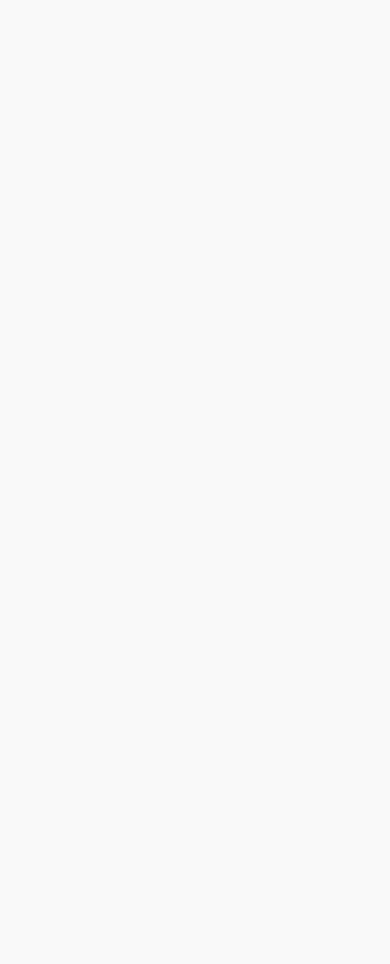
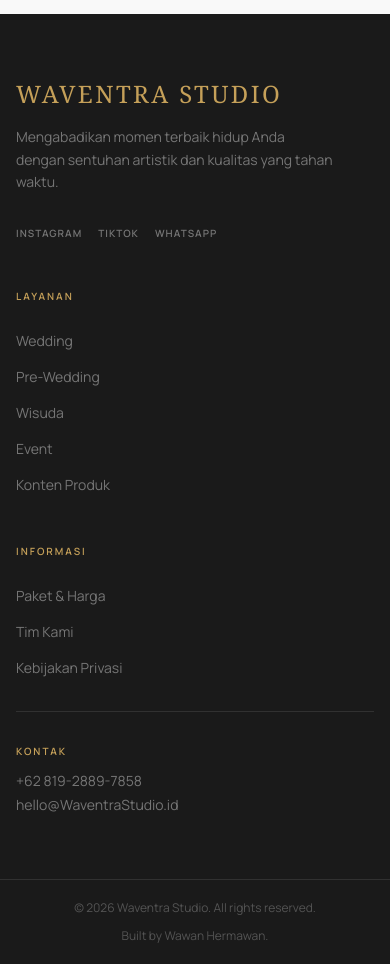
Before and after one commit to wawanher487/waventra_studio, a Next.js app: page / in a window 390 px wide. Shown: the part 4640-5604 px from the top of the page. Before the commit the page ends 4654 px from the top, so only its background shows below. Built offline with nearby package versions, Linux system fonts and the light colour scheme.

Commit message:
feat: footer section done

```diff
--- a/src/app/layout.tsx
+++ b/src/app/layout.tsx
@@ -2,6 +2,7 @@ import type { Metadata } from "next";
 import { Manrope, Noto_Serif } from "next/font/google";
 import "./globals.css";
 import Navbar from "@/components/layout/Navbar";
+import Footer from "@/components/layout/Footer";
 
 const manrope = Manrope({
   variable: "--font-sans",
@@ -32,6 +33,7 @@ export default function RootLayout({
       <body>
         <Navbar />
         {children}
+        <Footer />
       </body>
     </html>
   );
--- a/src/components/layout/Footer.tsx
+++ b/src/components/layout/Footer.tsx
@@ -0,0 +1,142 @@
+// Server Component — tidak ada interaktivitas
+import Link from "next/link";
+
+// Data footer dipisah dari markup — kalau ada perubahan link, edit di sini
+const footerLinks = {
+  layanan: [
+    { label: "Wedding", href: "#portfolio" },
+    { label: "Pre-Wedding", href: "#portfolio" },
+    { label: "Wisuda", href: "#portfolio" },
+    { label: "Event", href: "#portfolio" },
+    { label: "Konten Produk", href: "#portfolio" },
+  ],
+  info: [
+    { label: "Paket & Harga", href: "#packages" },
+    { label: "Tim Kami", href: "#team" },
+    { label: "Kebijakan Privasi", href: "/privacy" },
+  ],
+};
+
+const socialLinks = [
+  { label: "Instagram", href: "https://instagram.com" },
+  { label: "TikTok", href: "https://tiktok.com" },
+  { label: "WhatsApp", href: "https://wa.me/6281928897858" },
+];
+
+export default function Footer() {
+  return (
+    <footer className="bg-brand-primary text-white">
+      {/* Main footer content */}
+      <div className="max-w-7xl mx-auto px-4 sm:px-6 lg:px-8 py-16 lg:py-20">
+        <div className="grid grid-cols-1 sm:grid-cols-2 lg:grid-cols-4 gap-12">
+          {/* Brand column */}
+          <div className="lg:col-span-2">
+            <p className="font-serif text-brand-gold text-2xl tracking-widest uppercase mb-4">
+              Waventra Studio
+            </p>
+            <p className="text-white/40 text-sm leading-relaxed max-w-xs mb-8">
+              Mengabadikan momen terbaik hidup Anda dengan sentuhan artistik dan
+              kualitas yang tahan waktu.
+            </p>
+            {/* Social links */}
+            <div className="flex gap-4">
+              {socialLinks.map((s) => (
+                <a
+                  key={s.label}
+                  href={s.href}
+                  target="_blank"
+                  rel="noopener noreferrer"
+                  className="
+                    text-[10px] font-semibold tracking-widest uppercase
+                    text-white/40 hover:text-brand-gold
+                    transition-colors duration-200
+                  "
+                >
+                  {s.label}
+                </a>
+              ))}
+            </div>
+          </div>
+
+          {/* Layanan */}
+          <div>
+            <p className="text-[10px] font-semibold tracking-[0.2em] uppercase text-brand-gold mb-6">
+              Layanan
+            </p>
+            <ul className="space-y-3">
+              {footerLinks.layanan.map((link) => (
+                <li key={link.label}>
+                  <Link
+                    href={link.href}
+                    className="text-sm text-white/40 hover:text-white transition-colors duration-200"
+                  >
+                    {link.label}
+                  </Link>
+                </li>
+              ))}
+            </ul>
+          </div>
+
+          {/* Info */}
+          <div>
+            <p className="text-[10px] font-semibold tracking-[0.2em] uppercase text-brand-gold mb-6">
+              Informasi
+            </p>
+            <ul className="space-y-3">
+              {footerLinks.info.map((link) => (
+                <li key={link.label}>
+                  <Link
+                    href={link.href}
+                    className="text-sm text-white/40 hover:text-white transition-colors duration-200"
+                  >
+                    {link.label}
+                  </Link>
+                </li>
+              ))}
+            </ul>
+
+            {/* Kontak langsung */}
+            <div className="mt-8 pt-8 border-t border-white/10">
+              <p className="text-[10px] font-semibold tracking-[0.2em] uppercase text-brand-gold mb-3">
+                Kontak
+              </p>
+              <a
+                href="https://wa.me/6281928897858"
+                target="_blank"
+                className="text-sm text-white/40 hover:text-white transition-colors duration-200 block"
+              >
+                +62 819-2889-7858
+              </a>
+              <a
+                href="mailto:hello@WaventraStudio.id"
+                className="text-sm text-white/40 hover:text-white transition-colors duration-200 block mt-1"
+              >
+                hello@WaventraStudio.id
+              </a>
+            </div>
+          </div>
+        </div>
+      </div>
+
+      {/* Bottom bar */}
+      <div className="border-t border-white/10">
+        <div className="max-w-7xl mx-auto px-4 sm:px-6 lg:px-8 py-5 flex flex-col sm:flex-row justify-between items-center gap-3">
+          <p className="text-xs text-white/25">
+            © {new Date().getFullYear()} Waventra Studio. All rights reserved.
+          </p>
+          <p className="text-xs text-white/25">
+            Built by{" "}
+            <a
+              href="https://www.wawanhermawan.dev/"
+              target="_blank"
+              className="hover:text-brand-gold"
+            >
+              {" "}
+              Wawan Hermawan.
+            </a>
+          </p>
+        </div>
+      </div>
+    </footer>
+  );
+}
--- a/src/components/layout/Navbar.tsx
+++ b/src/components/layout/Navbar.tsx
@@ -7,7 +7,6 @@ const navLinks = [
   { label: "Portofolio", href: "#portfolio" },
   { label: "Packages", href: "#packages" },
   { label: "Tim", href: "#tim" },
-  { label: "Kontak", href: "#kontak" },
 ];
 
 export default function Navbar() {
```
